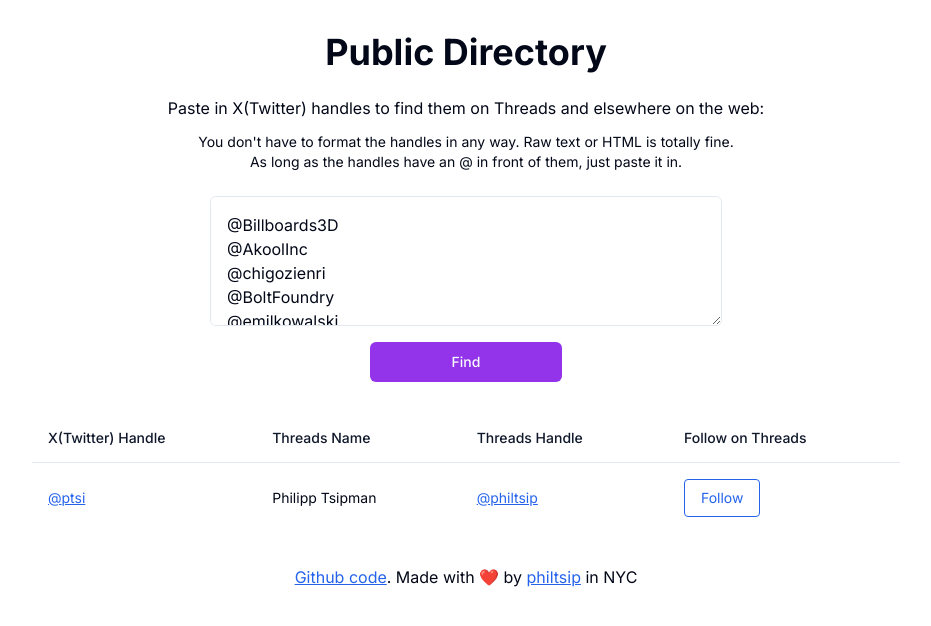
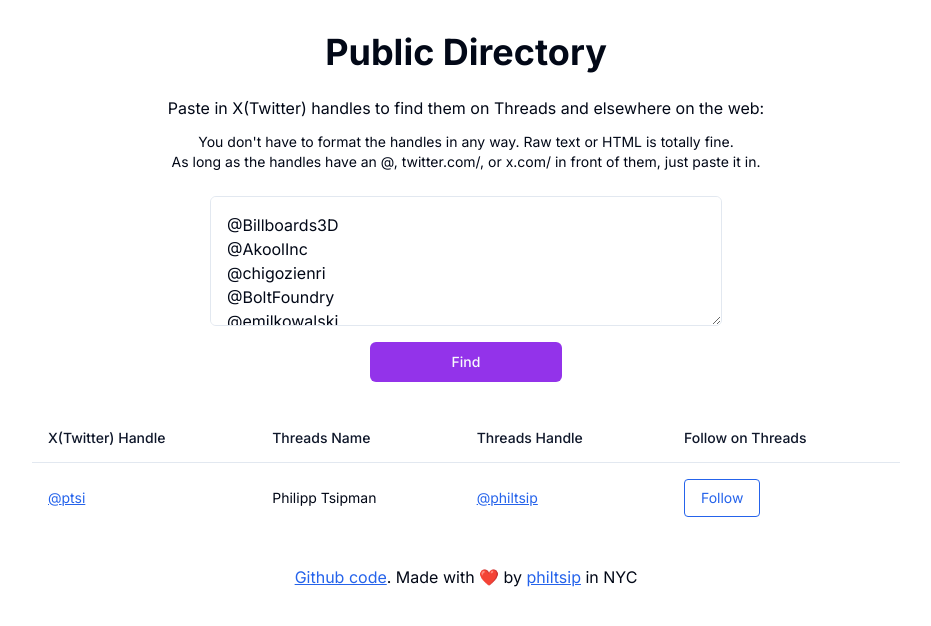
Before and after one commit to publicdirectory/publicdirectory, a Next.js app: page / in a window 1280 px wide. Shown: the top 626 px of the page, without its empty margins (174-1105 px from the left). Built offline with nearby package versions, Linux system fonts and the light colour scheme.

Commit message:
updated regex to match urls

```diff
--- a/app/page.tsx
+++ b/app/page.tsx
@@ -40,8 +40,10 @@
   ])
 
   const findSubstrings = (str: string) => {
-    const regex = /@\w+/g
-    let rawHandles = str.match(regex)
+    const urlRegex = /(http(s)?:\/\/)?(www.)?(twitter.com\/|x.com\/)/g
+    str = str.replace(urlRegex, "@")
+    const handleRegex = /(@\w+)/g
+    let rawHandles = str.match(handleRegex)
     let handles = []
 
     if (rawHandles === null) {
@@ -132,7 +134,8 @@
         is totally fine.
       </p>
       <p className="mb-6 text-sm">
-        As long as the handles have an @ in front of them, just paste it in.
+        As long as the handles have an @, twitter.com/, or x.com/ in front of
+        them, just paste it in.
       </p>
       <textarea
         className="w-full max-w-lg p-4 mb-4 border rounded-md h-auto"
```
